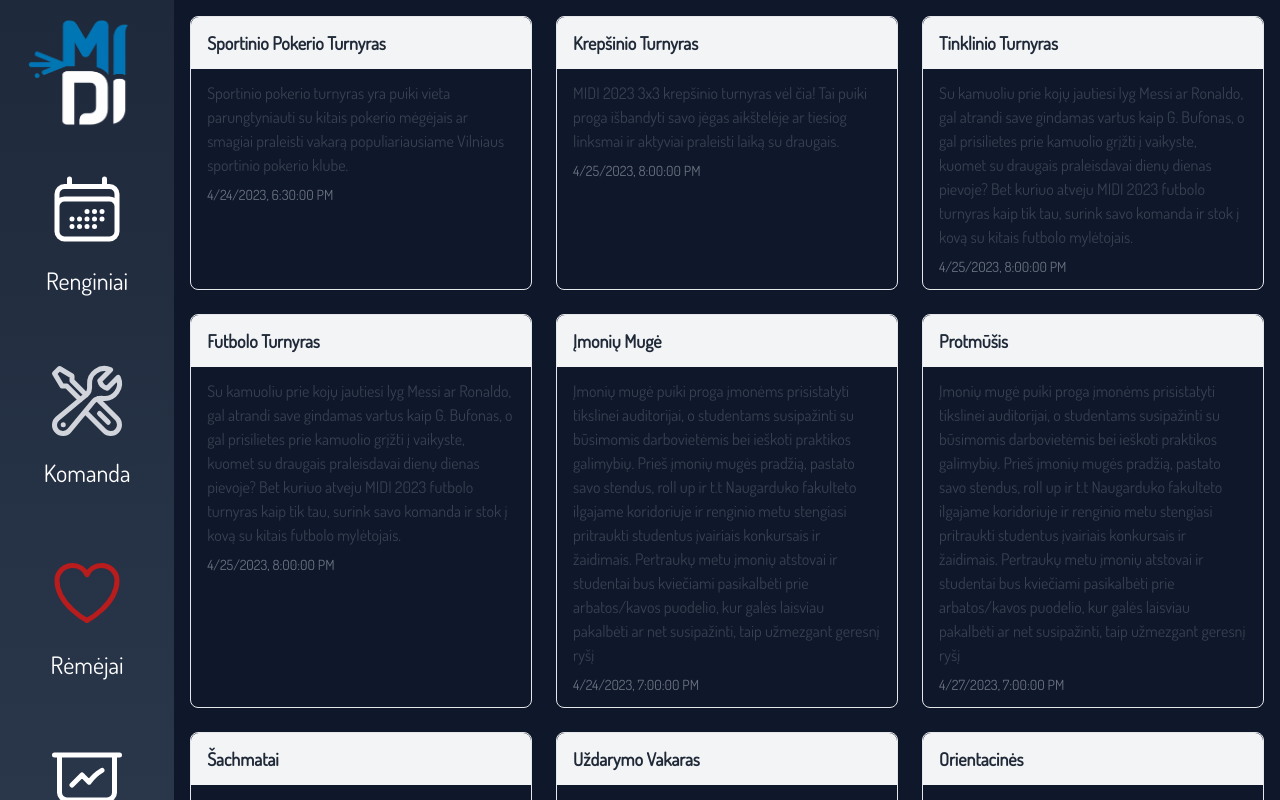
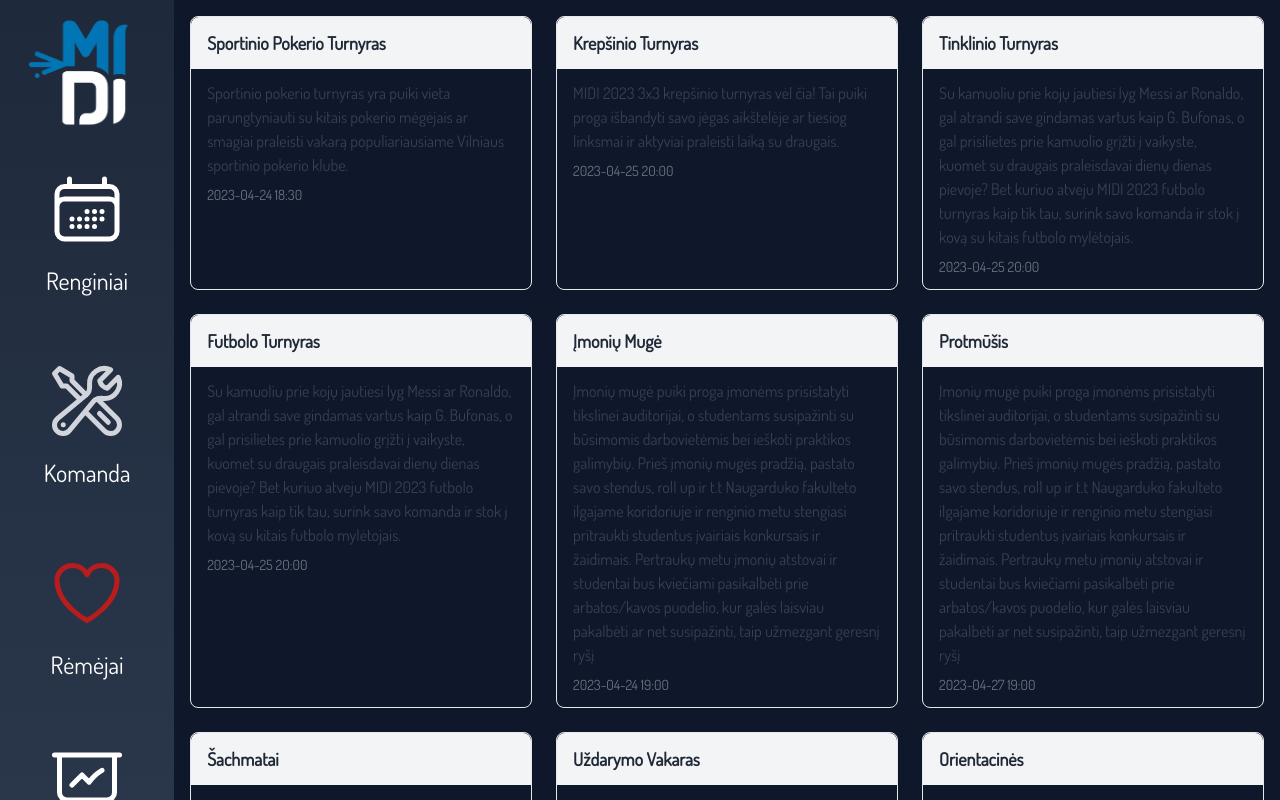
Before and after one commit to midiIT/midi2023, a Next.js app: page / in a window 1280 px wide. Shown: the top 800 px of the page. Built offline with nearby package versions, Linux system fonts and the light colour scheme.

Commit message:
localization fixes

```diff
--- a/components/sections/eventsSection.tsx
+++ b/components/sections/eventsSection.tsx
@@ -1,3 +1,5 @@
+import { format } from "date-fns";
+
 interface Event {
   name: string;
   description: string;
@@ -8,51 +10,60 @@
   events: Event[];
 }
 
-var events=[
+var events = [
   {
     name: "Sportinio Pokerio Turnyras",
-    description: "Sportinio pokerio turnyras yra puiki vieta parungtyniauti su kitais pokerio mėgėjais ar smagiai praleisti vakarą populiariausiame Vilniaus sportinio pokerio klube.",
-    time: new Date("2023-04-24T18:30:00Z"),
+    description:
+      "Sportinio pokerio turnyras yra puiki vieta parungtyniauti su kitais pokerio mėgėjais ar smagiai praleisti vakarą populiariausiame Vilniaus sportinio pokerio klube.",
+    time: format(new Date("2023-04-24T18:30:00"), "yyyy-MM-dd HH:mm"),
   },
   {
     name: "Krepšinio Turnyras",
-    description: "MIDI 2023 3x3 krepšinio turnyras vėl čia! Tai puiki proga išbandyti savo jėgas aikštelėje ar tiesiog linksmai ir aktyviai praleisti laiką su draugais.",
-    time: new Date("2023-04-25T20:00:00Z"),
+    description:
+      "MIDI 2023 3x3 krepšinio turnyras vėl čia! Tai puiki proga išbandyti savo jėgas aikštelėje ar tiesiog linksmai ir aktyviai praleisti laiką su draugais.",
+    time: format(new Date("2023-04-25T20:00:00"), "yyyy-MM-dd HH:mm"),
   },
   {
     name: "Tinklinio Turnyras",
-    description: "Su kamuoliu prie kojų jautiesi lyg Messi ar Ronaldo, gal atrandi save gindamas vartus kaip G. Bufonas, o gal prisilietes prie kamuolio grįžti į vaikyste, kuomet su draugais praleisdavai dienų dienas pievoje? Bet kuriuo atveju MIDI 2023 futbolo turnyras kaip tik tau, surink savo komanda ir stok į kovą su kitais futbolo mylėtojais.  ",
-    time: new Date("2023-04-25T20:00:00Z"),
+    description:
+      "Su kamuoliu prie kojų jautiesi lyg Messi ar Ronaldo, gal atrandi save gindamas vartus kaip G. Bufonas, o gal prisilietes prie kamuolio grįžti į vaikyste, kuomet su draugais praleisdavai dienų dienas pievoje? Bet kuriuo atveju MIDI 2023 futbolo turnyras kaip tik tau, surink savo komanda ir stok į kovą su kitais futbolo mylėtojais.  ",
+    time: format(new Date("2023-04-25T20:00:00"), "yyyy-MM-dd HH:mm"),
   },
   {
     name: "Futbolo Turnyras",
-    description: "Su kamuoliu prie kojų jautiesi lyg Messi ar Ronaldo, gal atrandi save gindamas vartus kaip G. Bufonas, o gal prisilietes prie kamuolio grįžti į vaikyste, kuomet su draugais praleisdavai dienų dienas pievoje? Bet kuriuo atveju MIDI 2023 futbolo turnyras kaip tik tau, surink savo komanda ir stok į kovą su kitais futbolo mylėtojais.  ",
-    time: new Date("2023-04-25T20:00:00Z"),
+    description:
+      "Su kamuoliu prie kojų jautiesi lyg Messi ar Ronaldo, gal atrandi save gindamas vartus kaip G. Bufonas, o gal prisilietes prie kamuolio grįžti į vaikyste, kuomet su draugais praleisdavai dienų dienas pievoje? Bet kuriuo atveju MIDI 2023 futbolo turnyras kaip tik tau, surink savo komanda ir stok į kovą su kitais futbolo mylėtojais.  ",
+    time: format(new Date("2023-04-25T20:00:00"), "yyyy-MM-dd HH:mm"),
   },
   {
     name: "Įmonių Mugė",
-    description: "Įmonių mugė puiki proga įmonėms prisistatyti tikslinei auditorijai, o studentams susipažinti su būsimomis darbovietėmis bei ieškoti praktikos galimybių. Prieš įmonių mugės pradžią, pastato savo stendus, roll up ir t.t Naugarduko fakulteto ilgajame koridoriuje ir renginio metu stengiasi pritraukti studentus įvairiais konkursais ir žaidimais. Pertraukų metu įmonių atstovai ir studentai bus kviečiami pasikalbėti prie arbatos/kavos puodelio, kur galės laisviau pakalbėti ar net susipažinti, taip užmezgant geresnį ryšį",
-    time: new Date("2023-04-24T19:00:00Z"),
+    description:
+      "Įmonių mugė puiki proga įmonėms prisistatyti tikslinei auditorijai, o studentams susipažinti su būsimomis darbovietėmis bei ieškoti praktikos galimybių. Prieš įmonių mugės pradžią, pastato savo stendus, roll up ir t.t Naugarduko fakulteto ilgajame koridoriuje ir renginio metu stengiasi pritraukti studentus įvairiais konkursais ir žaidimais. Pertraukų metu įmonių atstovai ir studentai bus kviečiami pasikalbėti prie arbatos/kavos puodelio, kur galės laisviau pakalbėti ar net susipažinti, taip užmezgant geresnį ryšį",
+    time: format(new Date("2023-04-24T19:00:00"), "yyyy-MM-dd HH:mm"),
   },
   {
     name: "Protmūšis",
-    description: "Įmonių mugė puiki proga įmonėms prisistatyti tikslinei auditorijai, o studentams susipažinti su būsimomis darbovietėmis bei ieškoti praktikos galimybių. Prieš įmonių mugės pradžią, pastato savo stendus, roll up ir t.t Naugarduko fakulteto ilgajame koridoriuje ir renginio metu stengiasi pritraukti studentus įvairiais konkursais ir žaidimais. Pertraukų metu įmonių atstovai ir studentai bus kviečiami pasikalbėti prie arbatos/kavos puodelio, kur galės laisviau pakalbėti ar net susipažinti, taip užmezgant geresnį ryšį",
-    time: new Date("2023-04-27T19:00:00Z"),
+    description:
+      "Įmonių mugė puiki proga įmonėms prisistatyti tikslinei auditorijai, o studentams susipažinti su būsimomis darbovietėmis bei ieškoti praktikos galimybių. Prieš įmonių mugės pradžią, pastato savo stendus, roll up ir t.t Naugarduko fakulteto ilgajame koridoriuje ir renginio metu stengiasi pritraukti studentus įvairiais konkursais ir žaidimais. Pertraukų metu įmonių atstovai ir studentai bus kviečiami pasikalbėti prie arbatos/kavos puodelio, kur galės laisviau pakalbėti ar net susipažinti, taip užmezgant geresnį ryšį",
+    time: format(new Date("2023-04-27T19:00:00"), "yyyy-MM-dd HH:mm"),
   },
   {
     name: "Šachmatai",
-    description: "MIDI šachmatų turnyras vėl čia! Nesvarbu, ar esi tik pradedantysis šachmatų žaidėjas, ar tavo įgūdžiai prilygsta Hikaru Nakamurai, šis turnyras yra puiki proga pamankštinti smegenis ir varžytis su šviesiausiais Vilniaus protais!",
-    time: new Date("2023-04-23T19:00:00Z"),
+    description:
+      "MIDI šachmatų turnyras vėl čia! Nesvarbu, ar esi tik pradedantysis šachmatų žaidėjas, ar tavo įgūdžiai prilygsta Hikaru Nakamurai, šis turnyras yra puiki proga pamankštinti smegenis ir varžytis su šviesiausiais Vilniaus protais!",
+    time: format(new Date("2023-04-23T19:00:00"), "yyyy-MM-dd HH:mm"),
   },
   {
     name: "Uždarymo Vakaras",
-    description: "Uždarymo vakaras - tai visą MIDI veiklų maratoną vainikuojantis renginys. Jo metu dalyviai galės ne tik dalintis patirtais įspūdžiais, atradimais ar įgytomis žiniomis, bet ir įsitraukti į veiklas, kurios padės MIDI prisiminti dar ilgai. O, kad pokalbiai nepabostų, nuo jų atsitraukti ir pajudėti paskatins lietuviškos grupės, po kurių tikrai nereikėtų pabėgti, nes vakarą triukšmingai užbaigs - DJ, kuris patenkins visus dalyvių norus. ",
-    time: new Date("2023-04-28T19:00:00Z"),
+    description:
+      "Uždarymo vakaras - tai visą MIDI veiklų maratoną vainikuojantis renginys. Jo metu dalyviai galės ne tik dalintis patirtais įspūdžiais, atradimais ar įgytomis žiniomis, bet ir įsitraukti į veiklas, kurios padės MIDI prisiminti dar ilgai. O, kad pokalbiai nepabostų, nuo jų atsitraukti ir pajudėti paskatins lietuviškos grupės, po kurių tikrai nereikėtų pabėgti, nes vakarą triukšmingai užbaigs - DJ, kuris patenkins visus dalyvių norus. ",
+    time: format(new Date("2023-04-28T19:00:00"), "yyyy-MM-dd HH:mm"),
   },
   {
     name: "Orientacinės",
-    description: "Komandinės MIDI 2023 orientacinės varžybos “Kas nutiko vakar naktį?”. Klaidžiojant Vilniaus gatvėmis dalyviai bandys sudėlioti paslaptingą istoriją apie vakarykštės nakties įvykius. Komandoms prireiks papildomų priemonių, kaip internetas ir išmanieji telefonai bei “Discord” programėlės. Žibintuvėlis, susiorientuoti tamsiuose vietose - būtinas, o popieriaus lapelis ir rašymo priemonė gali retkarčiais praversti. Žaidimo pabaigoje daugiausiai taškų surinkusios trys komandos bus apdovanotos prizais.",
-    time: new Date("2023-04-21T19:00:00Z"),
+    description:
+      "Komandinės MIDI 2023 orientacinės varžybos “Kas nutiko vakar naktį?”. Klaidžiojant Vilniaus gatvėmis dalyviai bandys sudėlioti paslaptingą istoriją apie vakarykštės nakties įvykius. Komandoms prireiks papildomų priemonių, kaip internetas ir išmanieji telefonai bei “Discord” programėlės. Žibintuvėlis, susiorientuoti tamsiuose vietose - būtinas, o popieriaus lapelis ir rašymo priemonė gali retkarčiais praversti. Žaidimo pabaigoje daugiausiai taškų surinkusios trys komandos bus apdovanotos prizais.",
+    time: format(new Date("2023-04-21T19:00:00"), "yyyy-MM-dd HH:mm"),
   },
 ];
 
@@ -60,13 +71,20 @@
   return (
     <div className="grid grid-cols-1 gap-6 lg:grid-cols-3">
       {events.map((event) => (
-        <div key={event.name} className="border border-gray-200 rounded-lg shadow-sm">
-          <div className="bg-gray-100 px-4 py-3 rounded-t-lg">
-            <h3 className="text-lg font-semibold text-gray-800">{event.name}</h3>
+        <div
+          key={event.name}
+          className="rounded-lg border border-gray-200 shadow-sm"
+        >
+          <div className="rounded-t-lg bg-gray-100 px-4 py-3">
+            <h3 className="text-lg font-semibold text-gray-800">
+              {event.name}
+            </h3>
           </div>
           <div className="px-4 py-3">
             <p className="text-gray-700">{event.description}</p>
-            <p className="mt-2 text-sm text-gray-500">{event.time.toLocaleString()}</p>
+            <p className="mt-2 text-sm text-gray-500">
+              {event.time.toLocaleString()}
+            </p>
           </div>
         </div>
       ))}
@@ -75,7 +93,6 @@
 };
 
 export default EventList;
-
 
 // import Event from "../Event";
 // export default function EventsSection() {
--- a/package.json
+++ b/package.json
@@ -17,6 +17,7 @@
     "@types/node": "18.11.17",
     "@types/react": "18.0.26",
     "@types/react-dom": "18.0.9",
+    "date-fns": "^2.29.3",
     "embla-carousel-react": "^7.0.9",
     "eslint": "8.30.0",
     "eslint-config-next": "13.0.7",
```
Also changed, not shown: 1 other file (tests, documents, lock files or other folders).
